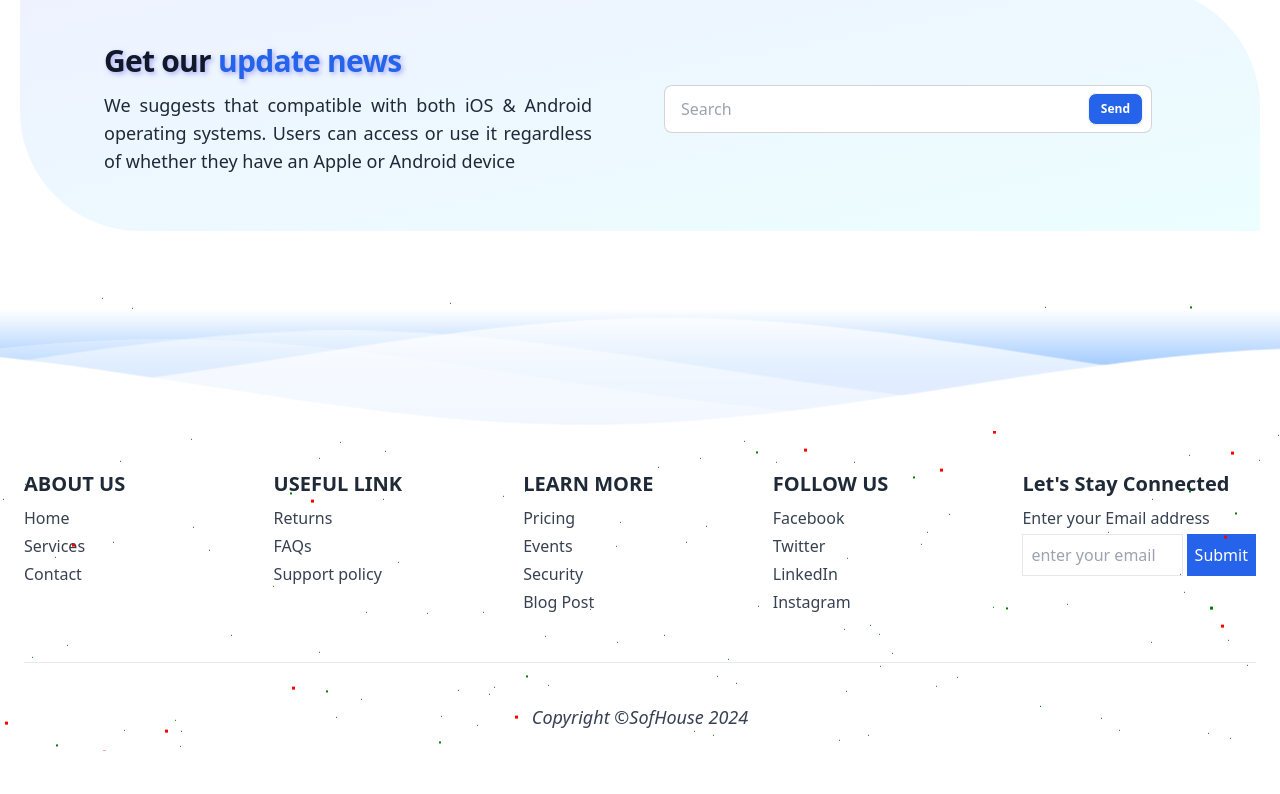
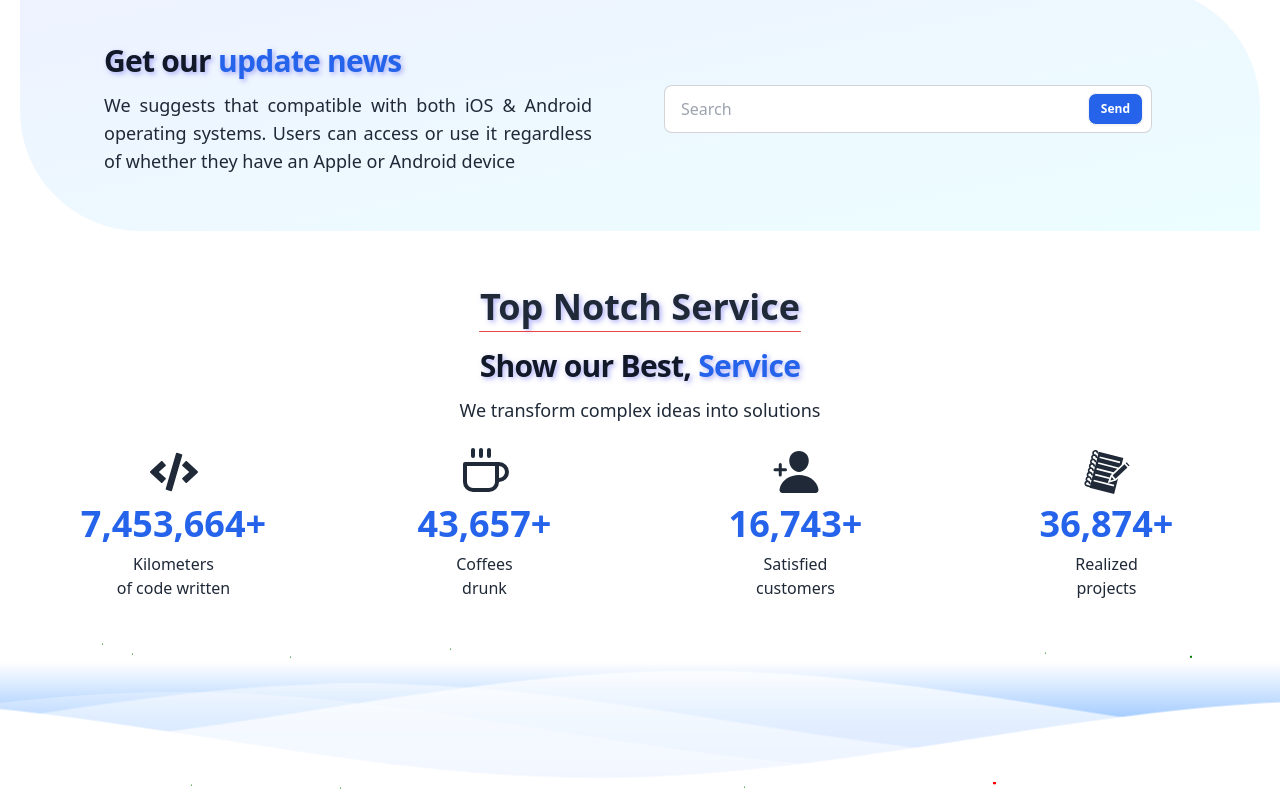
Before and after one commit to sohanwebdevctg/react3-software-house-website, a React (Vite) app: page /about in a window 1280 px wide. Shown: the part 1162-1956 px from the top of the page. Before the commit the page ends 1913 px from the top, so only its background shows below. Built offline with nearby package versions, Linux system fonts and the light colour scheme; what @lordicon/element would draw is missing.

Commit message:
creating about page noteService section in counter

```diff
--- a/package.json
+++ b/package.json
@@ -18,7 +18,7 @@
     "lottie-web": "^5.12.2",
     "match-sorter": "^6.3.1",
     "react": "^18.2.0",
-    "react-countup": "^6.5.0",
+    "react-countup": "^6.5.3",
     "react-dom": "^18.2.0",
     "react-helmet-async": "^2.0.4",
     "react-icons": "^4.12.0",
--- a/src/Pages/About/About/About.jsx
+++ b/src/Pages/About/About/About.jsx
@@ -1,4 +1,5 @@
 import BestUsers from "../BestUsers/BestUsers";
+import NoteService from "../NotchService/NoteService";
 import OurTeam from "../OurTeam/OurTeam";
 import UpdateNews from "../UpdateNews/UpdateNews";
 import Title from './../../../components/Title';
@@ -19,6 +20,9 @@ const About = () => {
       {/* updateNews section start */}
       <UpdateNews></UpdateNews>
       {/* updateNews section end */}
+      {/* notchService section start */}
+      <NoteService></NoteService>
+      {/* notchService section end */}
     </div>
   );
 };
--- /dev/null
+++ b/src/Pages/About/NotchService/NoteService.jsx
@@ -0,0 +1,85 @@
+import { FaCode } from "react-icons/fa";
+import { FiCoffee } from "react-icons/fi";
+import { IoPersonAdd } from "react-icons/io5";
+import { GiNotebook } from "react-icons/gi";
+import CountUp from 'react-countup';
+
+const NoteService = () => {
+  return (
+    <div className='mt-6 mb-10'>
+    <div className="container mx-auto">
+      {/* post section start */}
+      <div className="text-center mb-1 px-5">
+        {/* post section start */}
+        <h2
+          className="text-center font-semibold  md:font-bold xl:font-bold text-lg sm:text-xl md:text-2xl lg:text-3xl xl:text-4xl 2xl:text-5xl mb-1 "
+          style={{ textShadow: "2px 2px 5px rgb(99 102 241 / 0.5)" }}
+        >
+          Top Notch Service
+        </h2>
+        {/* post section end */}
+        <div className="flex justify-center mb-2 md:mb-4 lg:mb-4">
+          <h2 className="bg-red-500 w-[62%] sm:w-[30%] md:w-[30%] lg:w-[27%] xl:w-[26%] 2xl:w-[28%] h-[1px] rounded"></h2>
+        </div>
+        {/* subpost section start */}
+        <h2
+          className="text-lg sm:text-sm md:text-xl lg:text-2xl xl:text-3xl 2xl:text-4xl font-bold tracking-tight text-gray-900 mb-3"
+          style={{ textShadow: "2px 2px 5px rgb(99 102 241 / 0.5)" }}
+        >
+          Show our Best,
+          <span className="text-blue-600/100"> Service</span>
+        </h2>
+        {/* subpost section end */}
+        {/* description section start */}
+        <p className="text-sm sm:text-xs md:text-sm lg:text-[15px]  lg:text-base xl:text-lg 2xl:text-xl text-center">
+          We transform complex ideas into solutions
+        </p>
+        {/* description section end */}
+      </div>
+      {/* post section end */}
+      {/* card section start */}
+      <div className='grid grid-cols-2 sm:grid-cols-4 gap-3 sm:gap-1 my-6 px-5'>
+        {/* item1 section start */}
+        <div>
+          <ul className="text-center">
+            <li className="text-2xl sm:text-2xl md:text-3xl lg:text-4xl xl:text-5xl 2xl:text-6xl"><FaCode className="text-center mx-auto"></FaCode></li>
+            <li className="my-2 text-lg sm:text-lg md:text-xl lg:text-2xl xl:text-4xl 2xl:text-5xl font-bold text-blue-600/100"><CountUp end={7453664} duration={5.75} />+</li>
+            <li className="text-xs sm:text-xs md:text-sm lg:text-[15px] xl:text-base 2xl:text-lg">Kilometers<br></br>of code written</li>
+          </ul>
+        </div>
+        {/* item1 section end */}
+        {/* item2 section start */}
+        <div>
+          <ul className="text-center">
+            <li className="text-2xl sm:text-2xl md:text-3xl lg:text-4xl xl:text-5xl 2xl:text-6xl"><FiCoffee className="text-center mx-auto"></FiCoffee></li>
+            <li className="my-2 text-lg sm:text-lg md:text-xl lg:text-2xl xl:text-4xl 2xl:text-5xl font-bold text-blue-600/100"><CountUp end={43657} duration={5.75} />+</li>
+            <li className="text-xs sm:text-xs md:text-sm lg:text-[15px] xl:text-base 2xl:text-lg">Coffees<br></br>drunk</li>
+          </ul>
+        </div>
+        {/* item2 section end */}
+        {/* item3 section start */}
+        <div>
+          <ul className="text-center">
+            <li className="text-2xl sm:text-2xl md:text-3xl lg:text-4xl xl:text-5xl 2xl:text-6xl"><IoPersonAdd className="text-center mx-auto"></IoPersonAdd></li>
+            <li className="my-2 text-lg sm:text-lg md:text-xl lg:text-2xl xl:text-4xl 2xl:text-5xl font-bold text-blue-600/100"><CountUp end={16743} duration={5.75} />+</li>
+            <li className="text-xs sm:text-xs md:text-sm lg:text-[15px] xl:text-base 2xl:text-lg">Satisfied<br></br>customers</li>
+          </ul>
+        </div>
+        {/* item3 section end */}
+        {/* item4 section start */}
+        <div>
+          <ul className="text-center">
+            <li className="text-2xl sm:text-2xl md:text-3xl lg:text-4xl xl:text-5xl 2xl:text-6xl"><GiNotebook className="text-center mx-auto"></GiNotebook></li>
+            <li className="my-2 text-lg sm:text-lg md:text-xl lg:text-2xl xl:text-4xl 2xl:text-5xl font-bold text-blue-600/100"><CountUp end={36874} duration={5.75} />+</li>
+            <li className="text-xs sm:text-xs md:text-sm lg:text-[15px] xl:text-base 2xl:text-lg">Realized<br></br>projects</li>
+          </ul>
+        </div>
+        {/* item4 section end */}
+      </div>
+      {/* card section end */}
+    </div>
+  </div>
+  );
+};
+
+export default NoteService;
```
Also changed, not shown: 1 other file (tests, documents, lock files or other folders).
